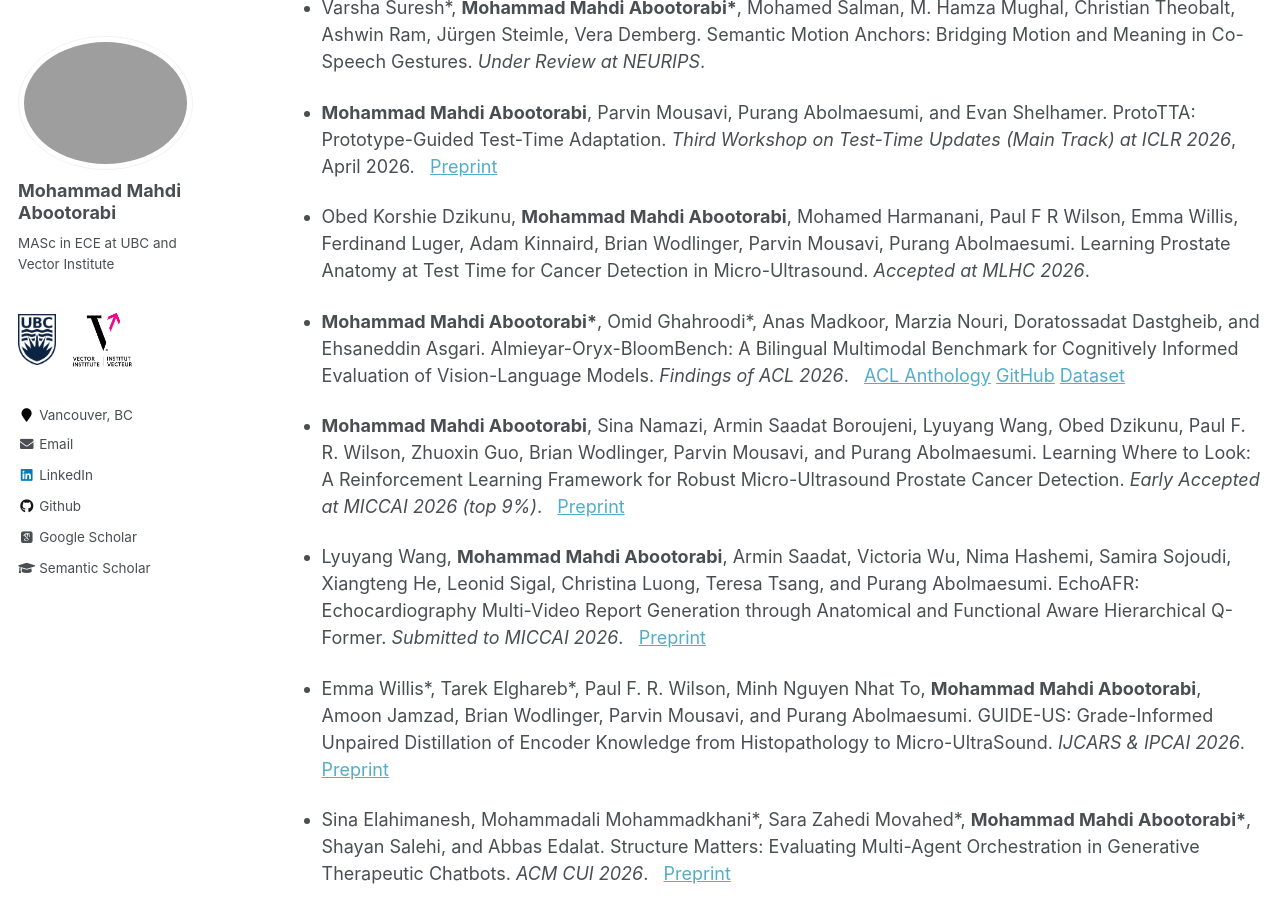
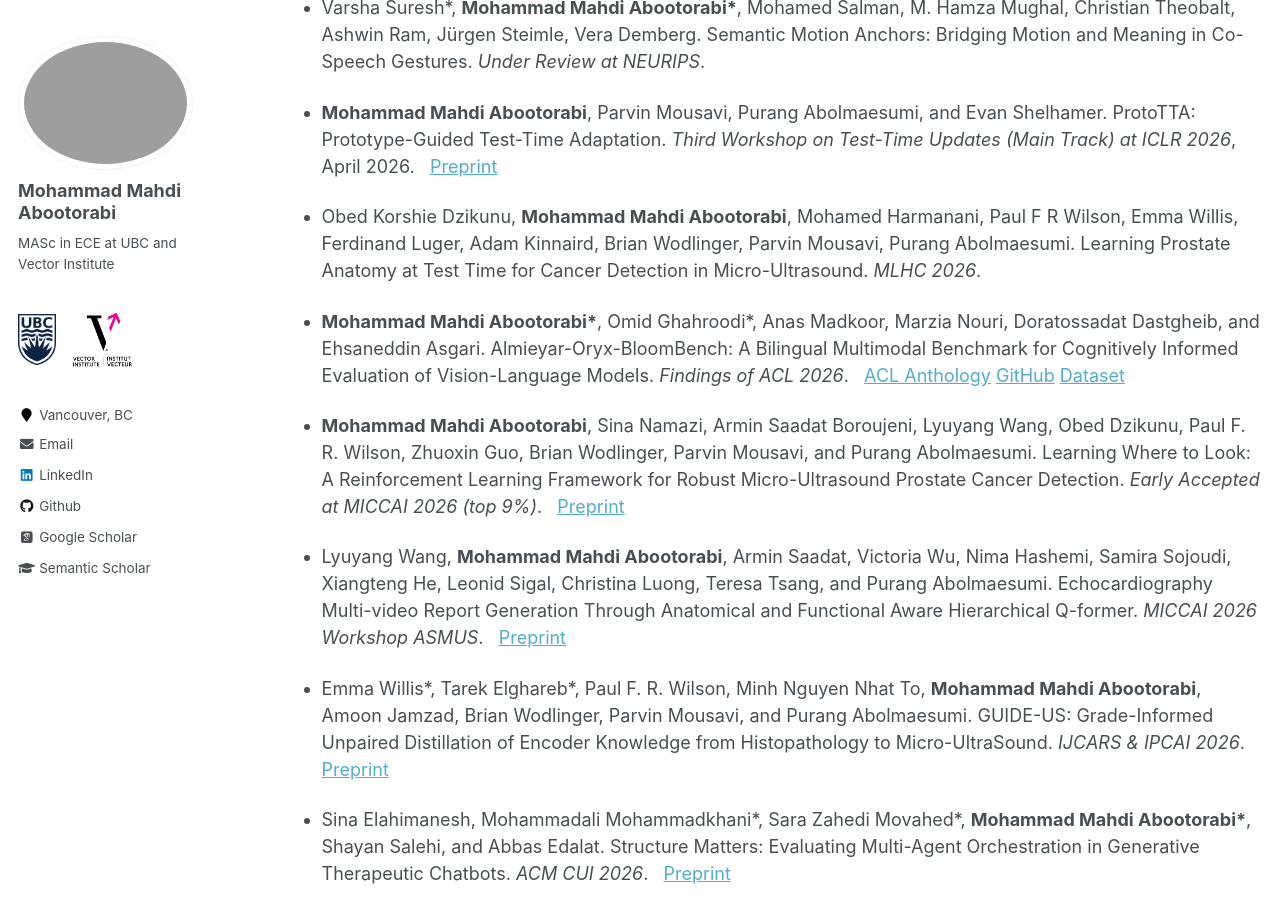
Before and after one commit to aboots/aboots.github.io, a Jekyll site: the page built from _pages/research.md, in a window 1280 px wide and 900 px high, scrolled down 318 px. Built offline with Jekyll 4.4.1, drawn with Linux system fonts in a browser that asks for light colours; nearby versions of some CDN libraries; some web fonts are replaced.

Commit message:
Revise research publications in research.md
Updated publication details for several research papers, including changes in titles and conference information.

```diff
--- a/_pages/research.md
+++ b/_pages/research.md
@@ -12,13 +12,13 @@ author_profile: true
 
 - **Mohammad Mahdi Abootorabi**, Parvin Mousavi, Purang Abolmaesumi, and Evan Shelhamer. ProtoTTA: Prototype-Guided Test-Time Adaptation. *Third Workshop on Test-Time Updates (Main Track) at ICLR 2026*, April 2026. &nbsp; [Preprint](https://arxiv.org/abs/2604.15494)
 
-- Obed Korshie Dzikunu, **Mohammad Mahdi Abootorabi**, Mohamed Harmanani, Paul F R Wilson, Emma Willis, Ferdinand Luger, Adam Kinnaird, Brian Wodlinger, Parvin Mousavi, Purang Abolmaesumi. Learning Prostate Anatomy at Test Time for Cancer Detection in Micro-Ultrasound. *Accepted at MLHC 2026*.
+- Obed Korshie Dzikunu, **Mohammad Mahdi Abootorabi**, Mohamed Harmanani, Paul F R Wilson, Emma Willis, Ferdinand Luger, Adam Kinnaird, Brian Wodlinger, Parvin Mousavi, Purang Abolmaesumi. Learning Prostate Anatomy at Test Time for Cancer Detection in Micro-Ultrasound. *MLHC 2026*.
 
 - **Mohammad Mahdi Abootorabi\***, Omid Ghahroodi\*, Anas Madkoor, Marzia Nouri, Doratossadat Dastgheib, and Ehsaneddin Asgari. Almieyar-Oryx-BloomBench: A Bilingual Multimodal Benchmark for Cognitively Informed Evaluation of Vision-Language Models. *Findings of ACL 2026*. &nbsp; [ACL Anthology](https://aclanthology.org/2026.findings-acl.1416/) [GitHub](https://github.com/qcri/Almieyar-Oryx-BloomBench) [Dataset](https://huggingface.co/datasets/QCRI/BloomBench)
 
 - **Mohammad Mahdi Abootorabi**, Sina Namazi, Armin Saadat Boroujeni, Lyuyang Wang, Obed Dzikunu, Paul F. R. Wilson, Zhuoxin Guo, Brian Wodlinger, Parvin Mousavi, and Purang Abolmaesumi. Learning Where to Look: A Reinforcement Learning Framework for Robust Micro-Ultrasound Prostate Cancer Detection. *Early Accepted at MICCAI 2026 (top 9%)*. &nbsp; [Preprint](https://arxiv.org/abs/2606.30951)
 
-- Lyuyang Wang, **Mohammad Mahdi Abootorabi**, Armin Saadat, Victoria Wu, Nima Hashemi, Samira Sojoudi, Xiangteng He, Leonid Sigal, Christina Luong, Teresa Tsang, and Purang Abolmaesumi. EchoAFR: Echocardiography Multi-Video Report Generation through Anatomical and Functional Aware Hierarchical Q-Former. *Submitted to MICCAI 2026*. &nbsp; [Preprint](https://drive.google.com/file/d/11Q20FqN9HqPi1ZALrpEwTCiuSKJ5DPi0/view?usp=sharing)
+- Lyuyang Wang, **Mohammad Mahdi Abootorabi**, Armin Saadat, Victoria Wu, Nima Hashemi, Samira Sojoudi, Xiangteng He, Leonid Sigal, Christina Luong, Teresa Tsang, and Purang Abolmaesumi. Echocardiography Multi-video Report Generation Through Anatomical and Functional Aware Hierarchical Q-former. *MICCAI 2026 Workshop ASMUS*. &nbsp; [Preprint](https://drive.google.com/file/d/11Q20FqN9HqPi1ZALrpEwTCiuSKJ5DPi0/view?usp=sharing)
 
 
 - Emma Willis\*, Tarek Elghareb\*, Paul F. R. Wilson, Minh Nguyen Nhat To, **Mohammad Mahdi Abootorabi**, Amoon Jamzad, Brian Wodlinger, Parvin Mousavi, and Purang Abolmaesumi. GUIDE-US: Grade-Informed Unpaired Distillation of Encoder Knowledge from Histopathology to Micro-UltraSound. *IJCARS & IPCAI 2026*. &nbsp; [Preprint](https://arxiv.org/abs/2602.19005)
```
